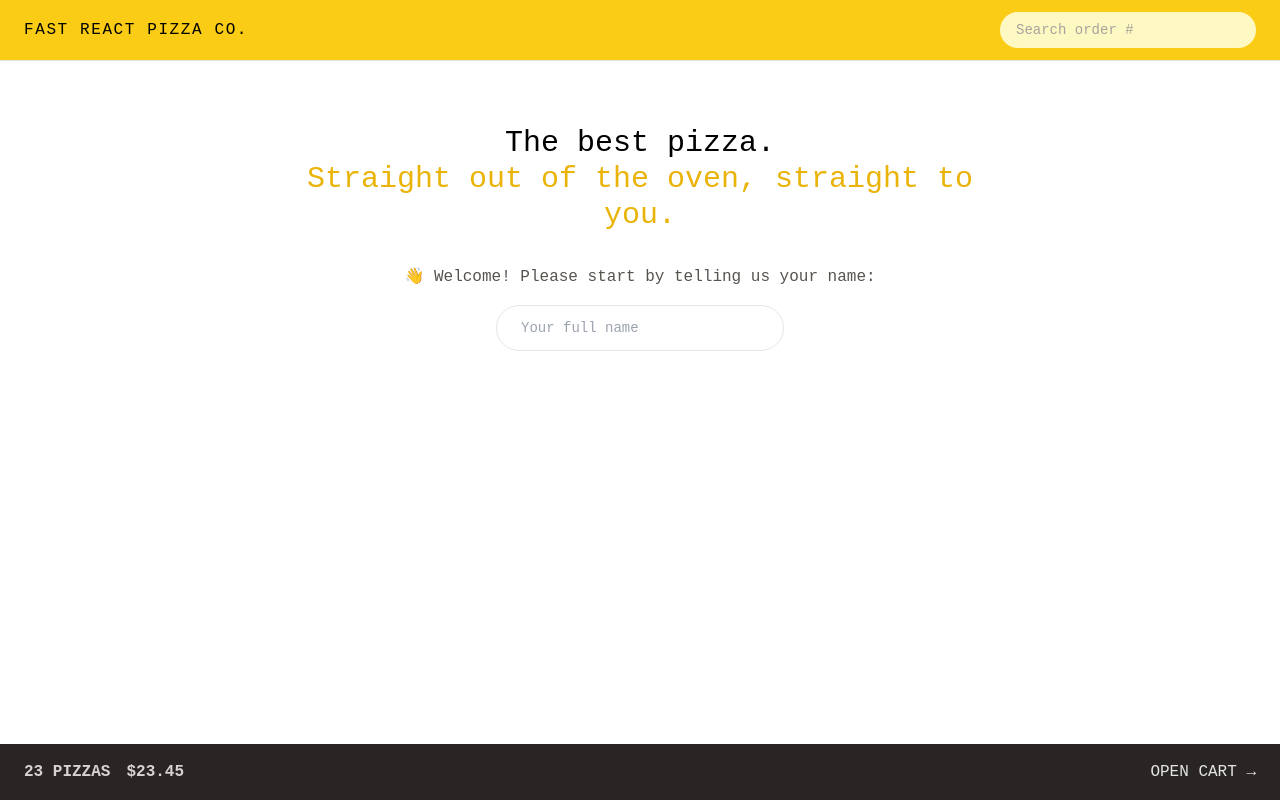
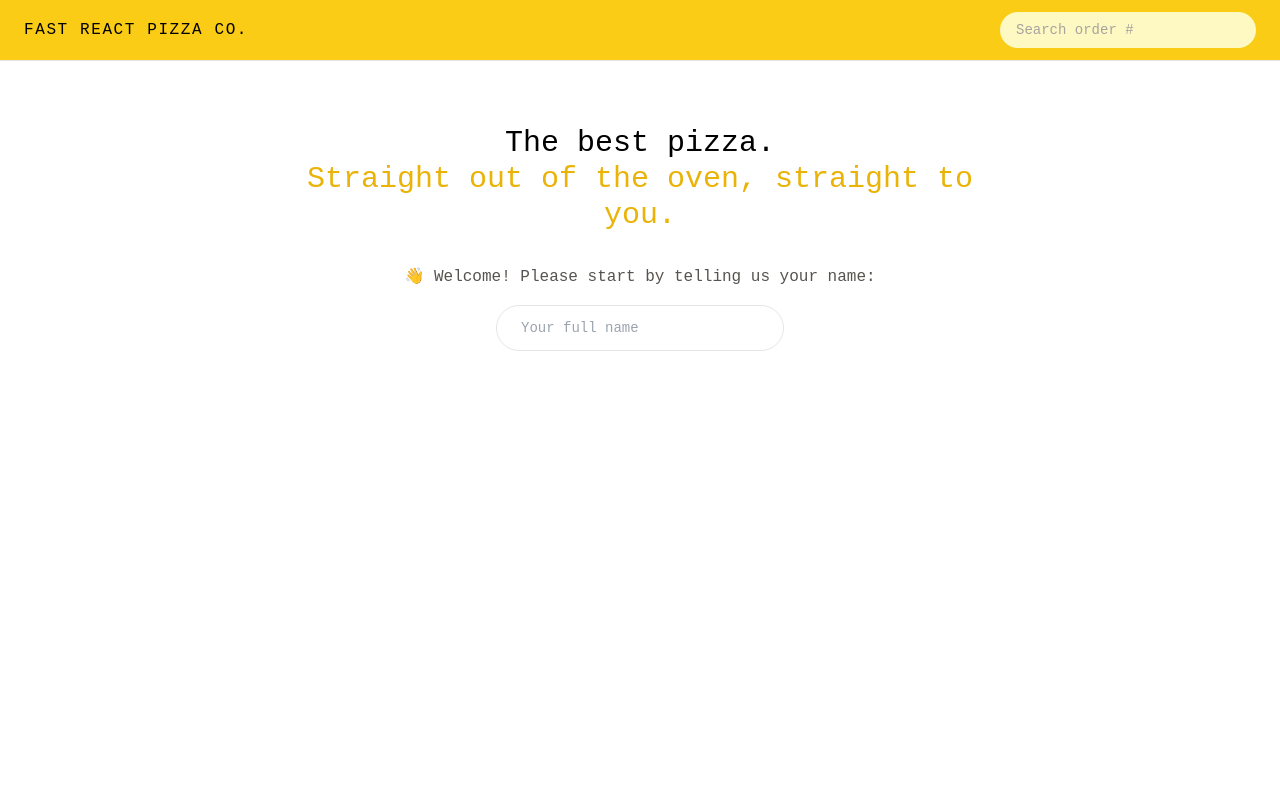
Before and after one commit to Mustafaelhdad/fast-pizza-project, a React app: page / in a window 1280 px wide. Built offline with nearby package versions, Linux system fonts and the light colour scheme; the HTML template or start-up script is replaced by a standard one.

Commit message:
cart methods with redux

```diff
--- a/src/features/cart/CartOverview.jsx
+++ b/src/features/cart/CartOverview.jsx
@@ -1,12 +1,19 @@
 import React from "react"; // eslint-disable-line no-unused-vars
+import { useSelector } from "react-redux";
 import { Link } from "react-router-dom";
+import { getTotalCartPrice, getTotalCartQuantity } from "./CartSlice";
 
 function CartOverview() {
+  const totalCartQunatity = useSelector(getTotalCartQuantity);
+  const totalCartPrice = useSelector(getTotalCartPrice);
+
+  if (!totalCartQunatity) return null;
+
   return (
     <div className="flex items-center justify-between bg-stone-800 px-4 py-4 text-sm uppercase text-stone-200 sm:px-6 md:text-base">
       <p className="space-x-4 font-semibold text-stone-300">
-        <span>23 pizzas</span>
-        <span>$23.45</span>
+        <span>{totalCartQunatity} pizzas</span>
+        <span>${totalCartPrice}</span>
       </p>
 
       <Link to="/cart">Open cart &rarr;</Link>
--- a/src/features/cart/CartSlice.js
+++ b/src/features/cart/CartSlice.js
@@ -43,3 +43,11 @@
 } = cartSlice.actions;
 
 export default cartSlice.reducer;
+
+export const getTotalCartQuantity = (state) =>
+  state.cart.cart.reduce((sum, item) => sum + item.quantity, 0);
+
+export const getTotalCartPrice = (state) =>
+  state.cart.cart.reduce((sum, item) => sum + item.totalPrice, 0);
+
+// 'reselect'
```
